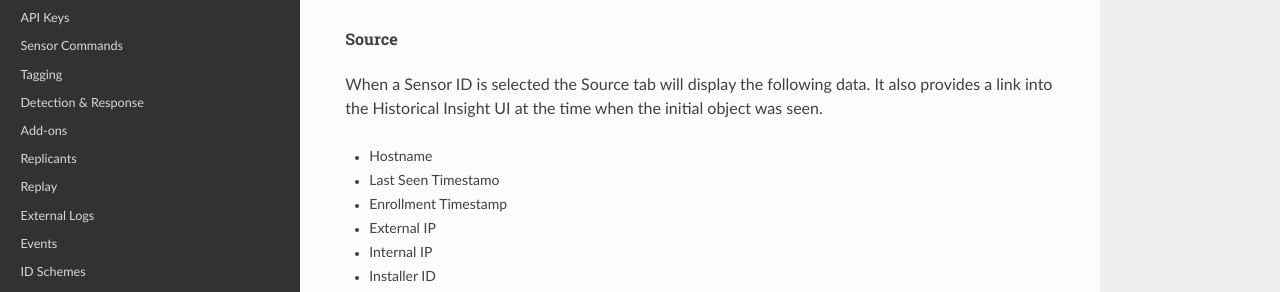
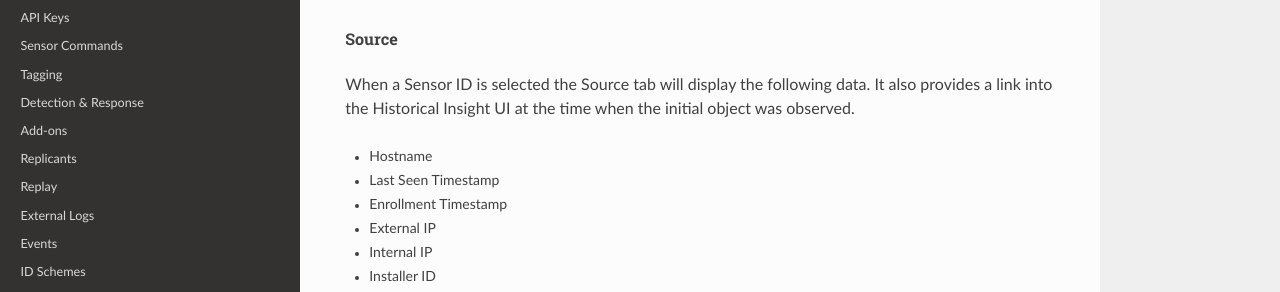
Before and after one commit to refractionPOINT/lce_doc, an MkDocs documentation site: the page built from docs/data_visualization.md, in a window 1280 px wide and 900 px high, scrolled down 1576 px. Shown: the part 232-524 px from the top of the window. Built offline with MkDocs 1.6.1, drawn with Linux system fonts in a browser that asks for light colours; nearby versions of some CDN libraries; old or Windows-style settings are respelled for this version of MkDocs.

Commit message:
Minor corrections.

```diff
--- a/docs/data_visualization.md
+++ b/docs/data_visualization.md
@@ -46,10 +46,10 @@ The tabbed data section shows details for a given source. The information is spr
 
 #### Source
 
-When a Sensor ID is selected the Source tab will display the following data. It also provides a link into the Historical Insight UI at the time when the initial object was seen.
+When a Sensor ID is selected the Source tab will display the following data. It also provides a link into the Historical Insight UI at the time when the initial object was observed.
 
 * Hostname
-* Last Seen Timestamo
+* Last Seen Timestamp
 * Enrollment Timestamp
 * External IP
 * Internal IP
```
